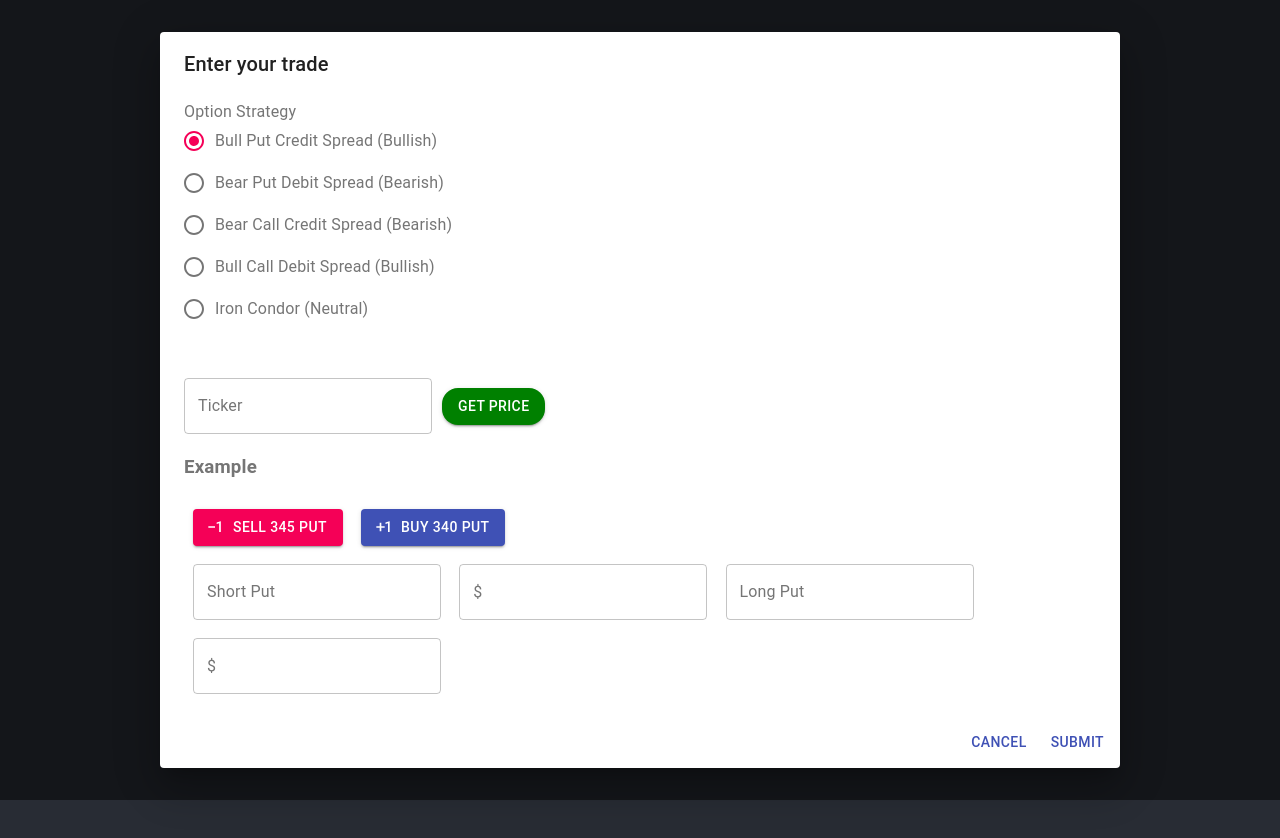
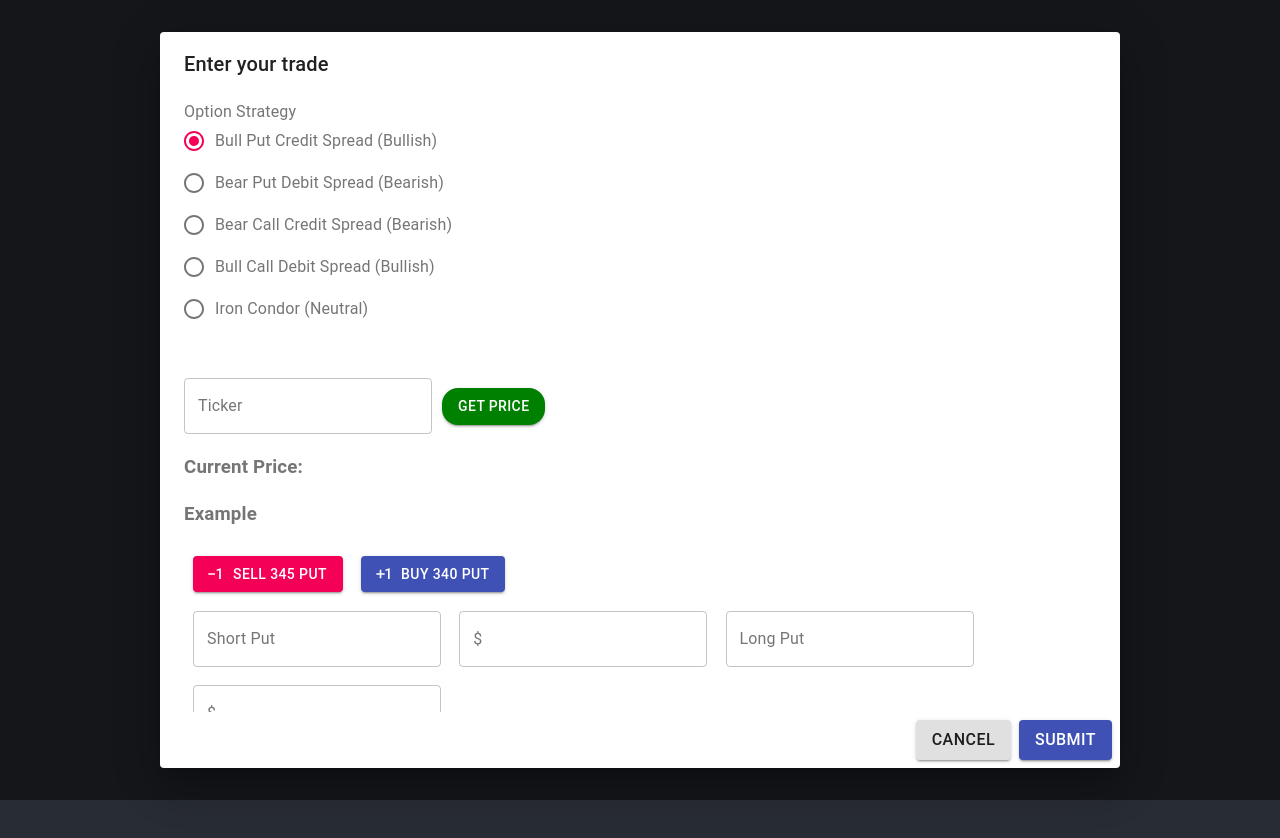
Before and after one commit to e76971072/Trade-Smarter-Platform, a React (Create React App) app: page / in a window 1280 px wide. Both pictures are taken after a click on the button "OPTION STRATEGY TEST". Shown: the top 838 px of the page. Built offline with nearby package versions, Linux system fonts and the light colour scheme.

Commit message:
Fix ticker input bug, style tweaks

```diff
--- a/src/App.js
+++ b/src/App.js
@@ -87,7 +87,11 @@ function App() {
     }
   };
   const handleSymbolChange = (event) => {
-    setSymbol(event.currentTarget.value.toUpperCase());
+    // replace fixes bug when user enters spaces
+    //TODO replace all characters !== [a-z,A-Z,0-9,.] (these are acceptable ticker characters)
+    setSymbol(
+      event.currentTarget.value.toUpperCase().replace(/\s/g || /\./g, "")
+    );
   };
 
   const handleClose = () => {
@@ -221,7 +225,7 @@ function App() {
               Get Price
             </Button>
           </span>
-          <h3>{`${symbolPrice}`}</h3>
+          <h3>{`Current Price: ${symbolPrice}`}</h3>
 
           <h3> Example </h3>
           <Button
@@ -294,7 +298,7 @@ function App() {
               onChange={(event) => handleSymbolChange(event)}
             />
 
-            <h3>{`${symbolPrice}`}</h3>
+            <h3>{`Current Price: ${symbolPrice}`}</h3>
           </span>
 
           <Button
@@ -380,7 +384,7 @@ function App() {
               onChange={(event) => handleSymbolChange(event)}
             />
 
-            <h3>{`${symbolPrice}`}</h3>
+            <h3>{`Current Price: ${symbolPrice}`}</h3>
           </span>
 
           <Button
@@ -463,7 +467,7 @@ function App() {
               onChange={(event) => handleSymbolChange(event)}
             />
 
-            <h3>{`${symbolPrice}`}</h3>
+            <h3>{`Current Price: ${symbolPrice}`}</h3>
           </span>
 
           <Button
@@ -549,7 +553,7 @@ function App() {
               onChange={(event) => handleSymbolChange(event)}
             />
 
-            <h3>{`${symbolPrice}`}</h3>
+            <h3>{`Current Price: ${symbolPrice}`}</h3>
           </span>
 
           <Button
@@ -757,7 +761,11 @@ function App() {
             </DialogContentText>
           </DialogContent>
           <DialogActions>
-            <Button onClick={handleClose} color="primary">
+            <Button
+              onClick={handleClose}
+              style={(style.button, { fontSize: "initial" })}
+              variant="contained"
+            >
               Cancel
             </Button>
             <Button
@@ -765,7 +773,10 @@ function App() {
                 handleSubmit(event);
                 handleClose();
               }}
+              style={(style.button, { fontSize: "initial" })}
+              variant="contained"
               color="primary"
+              // className={classes.button}
               autoFocus
             >
               Submit
```
